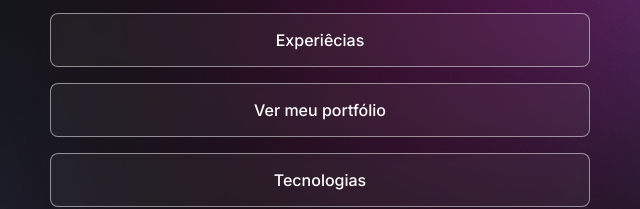
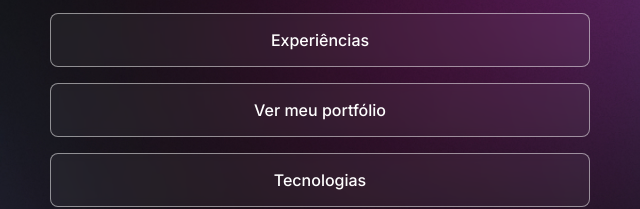
Before and after one commit to samara-maia/profile, a plain HTML site: page index.html in a window 1280 px wide. Shown: the part 371-580 px from the top of the page, 320-960 px from the left. Drawn offline with nearby package versions, Linux system fonts and the light colour scheme.

Commit message:
corrigindo frase

```diff
--- a/index.html
+++ b/index.html
@@ -29,7 +29,7 @@
         <a href="#">Fomação</a>
       </li>
       <li>
-        <a href="#">Experiêcias</a>
+        <a href="#">Experiências</a>
       </li>
       <li>
         <a href="#">Ver meu portfólio</a>
```
